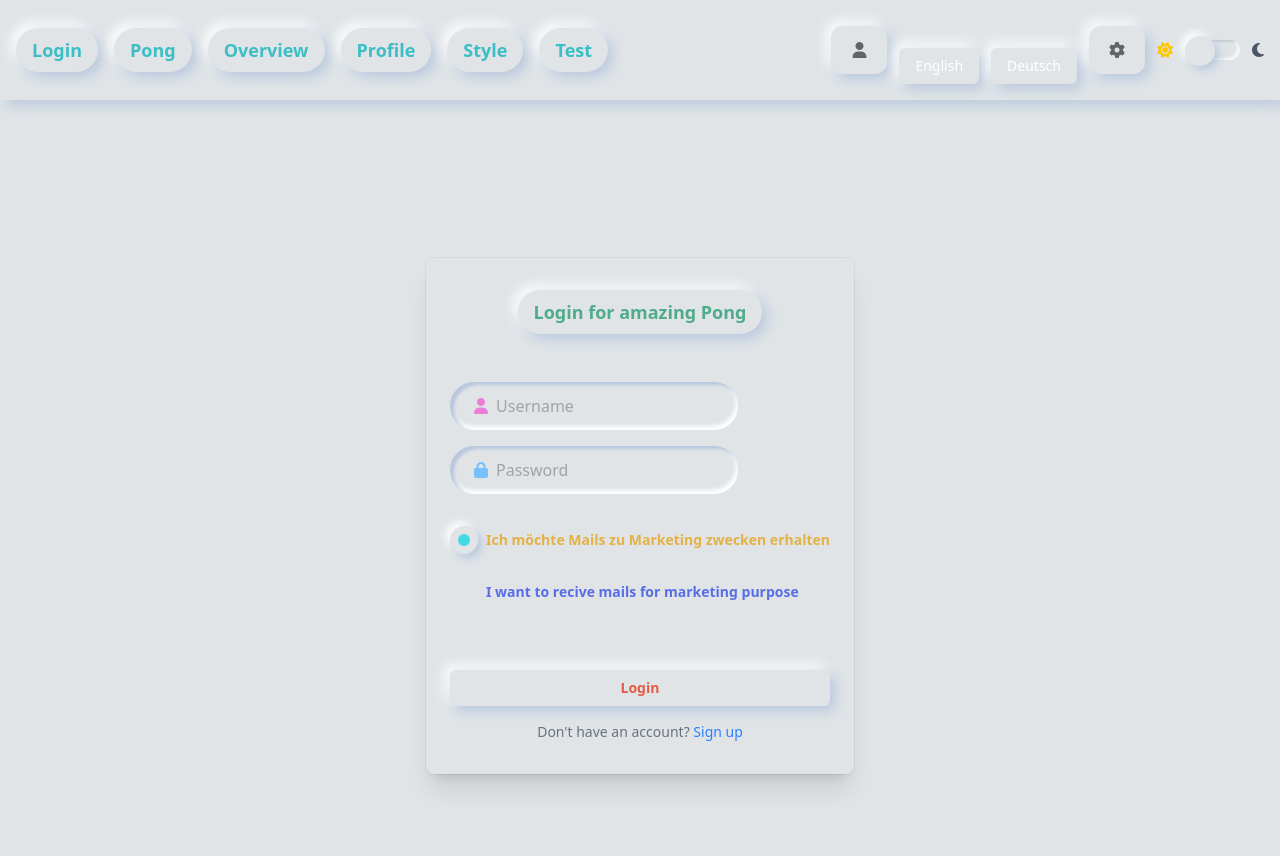
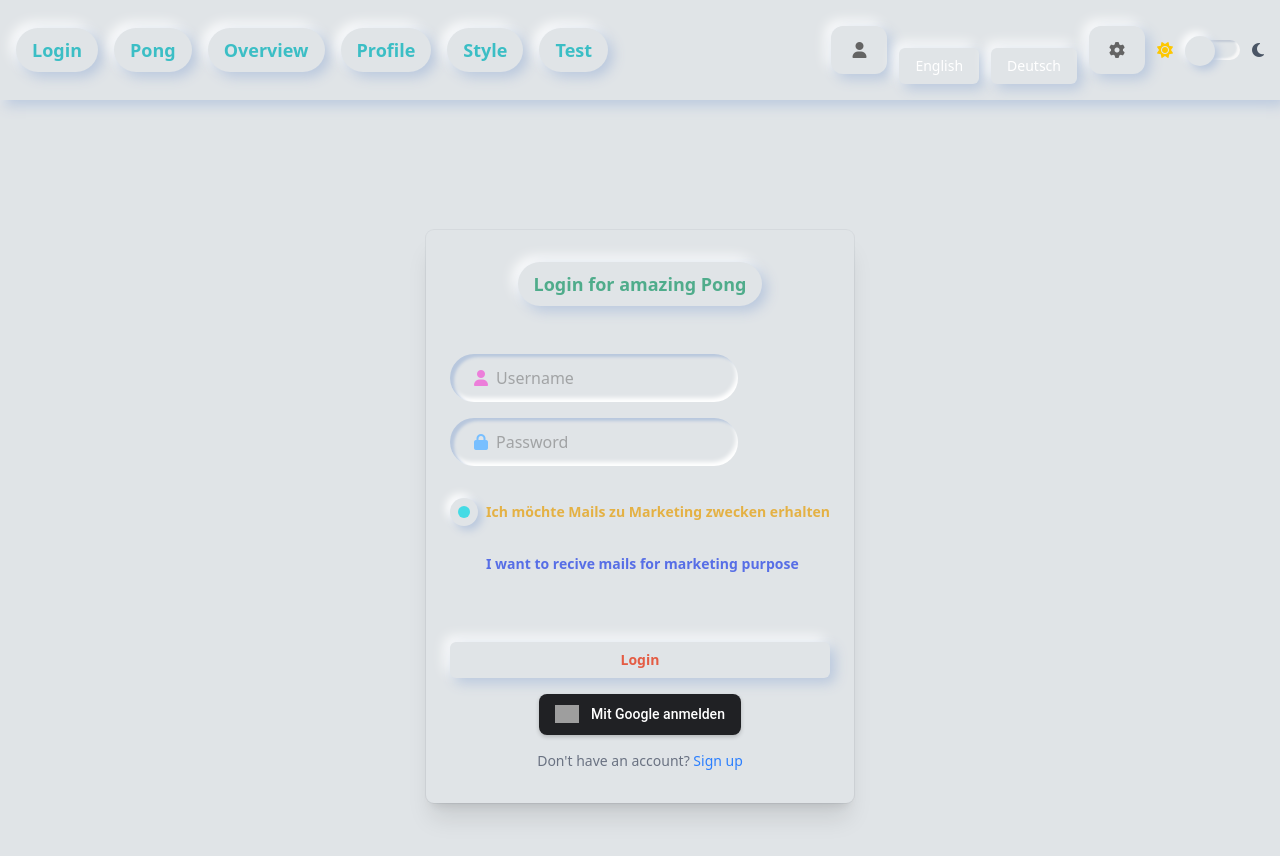
Before and after one commit to JakobVaSeid/ft_transcendence, a website with bundled scripts: page index.html in a window 1280 px wide. Built offline with nearby package versions, Linux system fonts and the light colour scheme; grey boxes are pictures that could not be loaded.

Commit message:
Google Button

```diff
--- a/index.html
+++ b/index.html
@@ -79,6 +79,28 @@
           </label>
         </form>
         <button type="submit" class="btn-submi effect-button"><strong class="text-color-red" id="login-button">Login</strong></button>
+        <a href="/auth/google" style="text-decoration: none;" class = "flex flex-center">
+          <div style="
+              display: flex;
+              align-items: center;
+              background-color: #202124;
+              color: white;
+              padding: 10px 16px;
+              border-radius: 8px;
+              font-family: Roboto, sans-serif;
+              font-size: 14px;
+              font-weight: 500;
+              width: fit-content;
+              box-shadow: 0 2px 4px rgba(0,0,0,0.2);
+              transition: background-color 0.3s ease;
+            "
+            onmouseover="this.style.backgroundColor='#3c4043';"
+            onmouseout="this.style.backgroundColor='#202124';"
+          >
+            <img src="https://developers.google.com/identity/images/g-logo.png" alt="Google Logo" style="height: 18px; margin-right: 12px;" class=flex>
+            Mit Google anmelden
+          </div>
+        </a>
       </form>
       <p class="text-sm text-gray-500 mt-4" id="no-account">Don't have an account? <a href="#" class="text-blue-500" id="sign-up">Sign up</a></p>
     </div>
@@ -153,10 +175,12 @@
         <i class="fa-solid fa-users-gear"></i>
       </div>
       </a>
+      <a href="#gamesettings">
       <div class="text-2xl effect-button text-color-orange rounded-3xl py-4 px-6 mb-2 text-center font-bold" id="tournament">
         Tournament
         <i class="fa-solid fa-crown"></i>
       </div>
+      </a>
     </div>
   </template>
     <!-- OverviewLayout -->
```
